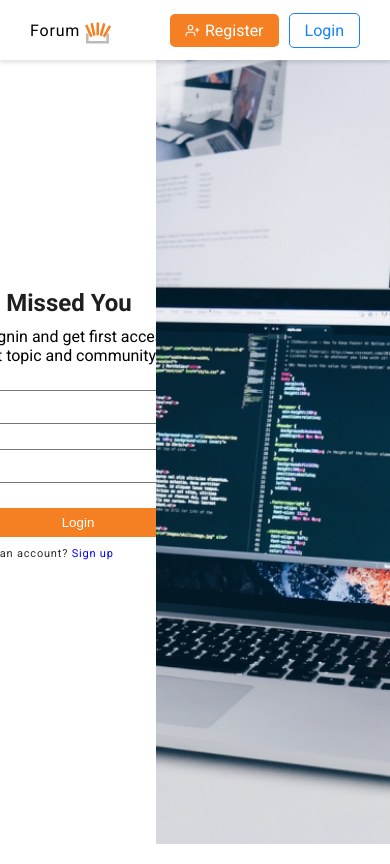
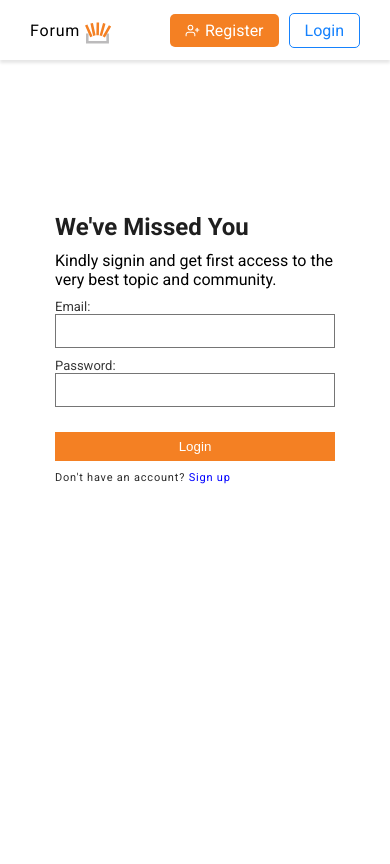
Before and after one commit to kelvintony/Forum_App, a Next.js app: page /signin in a window 390 px wide. Built offline with nearby package versions, Linux system fonts and the light colour scheme.

Commit message:
little update

```diff
--- a/styles/Signup.module.css
+++ b/styles/Signup.module.css
@@ -84,5 +84,15 @@
 	height: 100vh;
 	object-fit: cover;
 }
+
 @media screen and (max-width: 900px) {
+	.register_inner_container {
+		margin-top: 80px;
+		grid-template-columns: 1fr;
+		height: calc(100vh - 60px);
+	}
+
+	.container_b .regster_logo {
+		display: none;
+	}
 }
```
